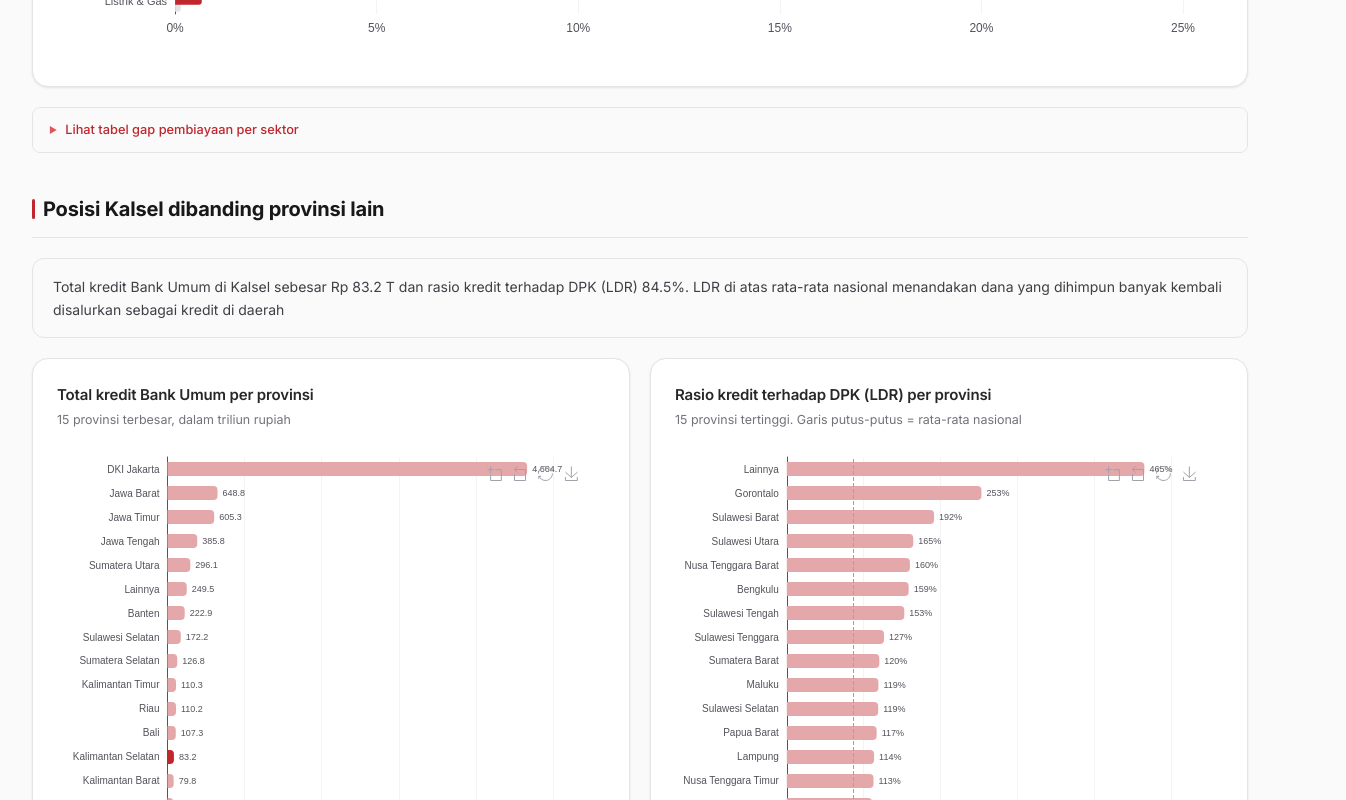
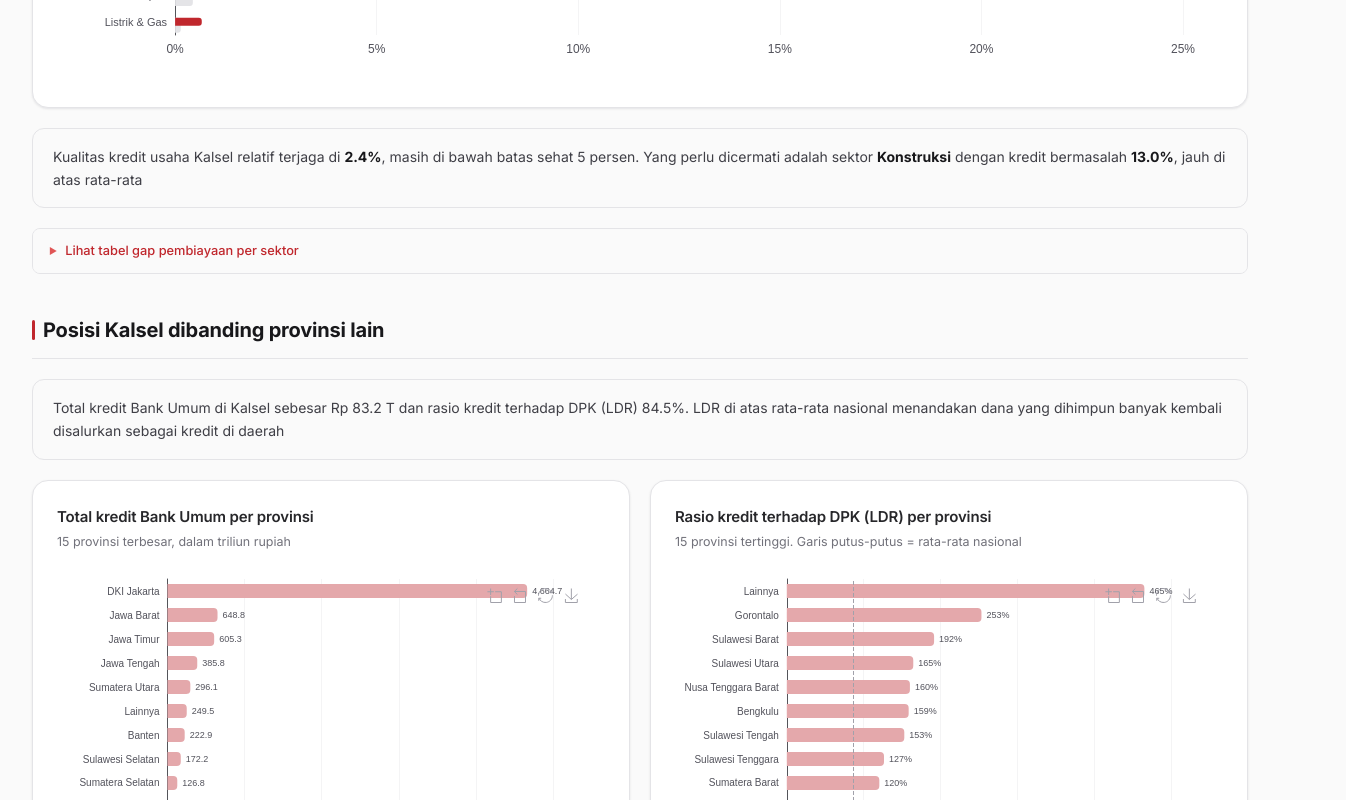
Before and after one commit to locitaresmi/ped-kalsel-dashboard, a React (Vite) app: page /#/pembiayaan in a window 1280 px wide. Shown: the part 1340-2140 px from the top of the page, 1346 px wide, since content can reach past the window. Built offline with nearby package versions, Linux system fonts and the light colour scheme.

Commit message:
Added NPL data to Pembiayaan

```diff
--- a/src/pages/Pembiayaan.tsx
+++ b/src/pages/Pembiayaan.tsx
@@ -20,6 +20,7 @@ const KODE17 = SEKTOR.map((s) => s.kode);
 
 interface GapRow {
   kode: string; sektor: string; pdrbShare: number; kreditShare: number; gap: number; kredit: number;
+  npl: number; nplRatio: number;
 }
 
 export function Pembiayaan() {
@@ -41,6 +42,14 @@ export function Pembiayaan() {
   const kalselRT = kalselKredit.get("RT") ?? 0;
   const kalselUsaha = kalselTotal - kalselRT;
 
+  const kalselNpl = useMemo(() => {
+    const m = new Map<string, number>();
+    for (const r of kreditBU) if (r.provinsi === KALSEL) m.set(r.sektor_kode, num(r.npl) ?? 0);
+    return m;
+  }, [kreditBU]);
+  const kalselNplUsaha = [...kalselNpl].filter(([k]) => k !== "RT").reduce((s, [, v]) => s + v, 0);
+  const nplRatio = kalselUsaha ? kalselNplUsaha / kalselUsaha : 0;
+
   const provTotalKredit = useMemo(() => {
     const g = group(kreditBU, (r) => r.provinsi as string);
     return [...g.entries()].map(([provinsi, rows]) => ({ provinsi, kredit: sum(rows, (r) => num(r.nilai) ?? 0) }));
@@ -61,10 +70,12 @@ export function Pembiayaan() {
       const kredit = kalselKredit.get(kode) ?? 0;
       const ks = kalselUsaha ? kredit / kalselUsaha : 0;
       const ps = pdrbShare.get(kode) ?? 0;
-      return { kode, sektor: SEKTOR.find((s) => s.kode === kode)!.nama, pdrbShare: ps, kreditShare: ks, gap: ps - ks, kredit };
+      const npl = kalselNpl.get(kode) ?? 0;
+      return { kode, sektor: SEKTOR.find((s) => s.kode === kode)!.nama, pdrbShare: ps, kreditShare: ks, gap: ps - ks, kredit, npl, nplRatio: kredit ? npl / kredit : 0 };
     });
-  }, [pdrb, kalselKredit, kalselUsaha]);
+  }, [pdrb, kalselKredit, kalselNpl, kalselUsaha]);
   const gapTerbesar = useMemo(() => [...gapRows].sort((a, b) => b.gap - a.gap)[0], [gapRows]);
+  const nplSorot = useMemo(() => [...gapRows].filter((r) => r.kredit >= 5e11).sort((a, b) => b.nplRatio - a.nplRatio)[0], [gapRows]);
 
   function gapOption(): EChartsOption {
     const asc = [...gapRows].sort((a, b) => a.pdrbShare - b.pdrbShare);
@@ -141,6 +152,10 @@ export function Pembiayaan() {
     { key: "kreditShare", header: "Porsi kredit", align: "right", value: (r) => r.kreditShare, render: (r) => pct1(r.kreditShare) },
     { key: "kredit", header: "Nilai kredit", align: "right", value: (r) => r.kredit, render: (r) => rpT(r.kredit) },
     {
+      key: "npl", header: "NPL", align: "right", value: (r) => r.nplRatio,
+      render: (r) => <span style={{ color: r.nplRatio >= 0.05 ? "var(--color-danger-600)" : "var(--color-neutral-600)", fontWeight: r.nplRatio >= 0.05 ? 600 : 400 }}>{(r.nplRatio * 100).toFixed(1)}%</span>,
+    },
+    {
       key: "gap", header: "Selisih", align: "right", value: (r) => r.gap,
       render: (r) => <span style={{ color: r.gap > 0.01 ? "var(--color-danger-600)" : r.gap < -0.01 ? "var(--color-success-600)" : "#71717A", fontWeight: 600 }}>{r.gap > 0 ? "+" : ""}{(r.gap * 100).toFixed(1)} poin</span>,
     },
@@ -177,6 +192,7 @@ export function Pembiayaan() {
         <KpiCard label="Dana Pihak Ketiga" info="Simpanan masyarakat (giro, tabungan, deposito) di Bank Umum Kalsel" value={rpT(kalselDpk)} context="Dana masyarakat yang dihimpun perbankan" />
         <KpiCard label="Rasio kredit terhadap DPK (LDR)" info="Loan to Deposit Ratio. Seberapa besar dana yang dihimpun disalurkan kembali jadi kredit" value={pct1(kalselLDR)} context={`Rata-rata nasional ${pct1(nasLDR)}`} />
         <KpiCard label="Kredit BPR dan BPRS" info="Kredit Bank Perekonomian Rakyat (konvensional dan syariah), banyak melayani UMKM" value={bprKalsel ? rpT(bprKalsel.kredit) : "—"} context={bprKalsel ? `${pct1(bprKalselUmkmShare)} untuk usaha kecil dan menengah. ${fmt0(bprKalsel.kantor)} kantor` : ""} />
+        <KpiCard label="Kredit usaha bermasalah (NPL)" info="Non Performing Loan, yaitu bagian kredit lapangan usaha yang menunggak: kurang lancar, diragukan, atau macet. Batas sehat menurut OJK 5 persen" value={pct1(nplRatio)} context="Dari total kredit lapangan usaha Kalsel" />
       </div>
 
       <h2 className="section-title">
@@ -200,6 +216,13 @@ export function Pembiayaan() {
         <div className="plain-summary">Perhatikan sektor dengan batang abu panjang tetapi batang merah pendek. Itu sektor yang bobot ekonominya besar tetapi pembiayaannya tertinggal</div>
         <EChart option={gapOption()} height={Math.max(360, 28 * gapRows.length + 60)} noZoom />
       </Card>
+      {nplSorot && (
+        <HeroNote>
+          Kualitas kredit usaha Kalsel relatif terjaga di <strong>{pct1(nplRatio)}</strong>, masih di
+          bawah batas sehat 5 persen. Yang perlu dicermati adalah sektor <strong>{nplSorot.sektor}</strong>{" "}
+          dengan kredit bermasalah <strong>{pct1(nplSorot.nplRatio)}</strong>, jauh di atas rata-rata
+        </HeroNote>
+      )}
       <details className="detail-block">
         <summary>Lihat tabel gap pembiayaan per sektor</summary>
         <DataTable rows={gapRows} columns={gapCols} initialSort="gap" initialReverse />
@@ -225,7 +248,7 @@ export function Pembiayaan() {
         Bank Perekonomian Rakyat (konvensional dan syariah) banyak melayani usaha kecil dan menengah
         serta wilayah perdesaan.
         {bprKalsel ? (
-          <> Di Kalsel, BPR dan BPRS menyalurkan kredit {rpT(bprKalsel.kredit)} ({pct1(bprKalselUmkmShare)} untuk UMKM), menghimpun DPK {rpT(bprKalsel.dpk)}, melalui {fmt0(bprKalsel.kantor)} kantor.</>
+          <> Di Kalsel, BPR dan BPRS menyalurkan kredit {rpT(bprKalsel.kredit)} ({pct1(bprKalselUmkmShare)} untuk UMKM), menghimpun DPK {rpT(bprKalsel.dpk)}, melalui {fmt0(bprKalsel.kantor)} kantor</>
         ) : null}
       </HeroNote>
       <Card title="Kredit BPR dan BPRS per provinsi" subtitle="15 provinsi terbesar, dalam triliun rupiah">
```
Also changed, not shown: public/data/kredit_bu.csv, 1 other file (tests, documents, lock files or other folders).
